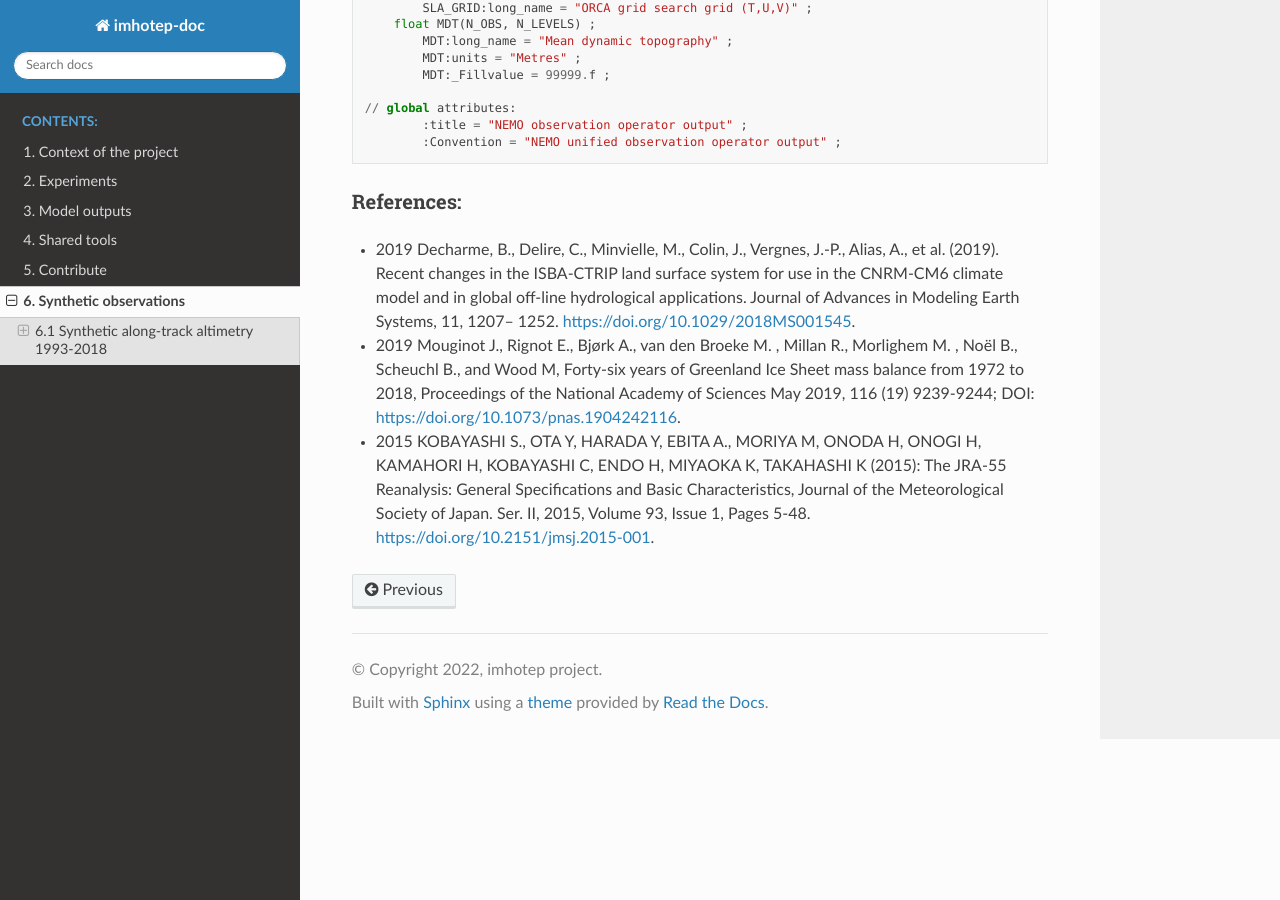
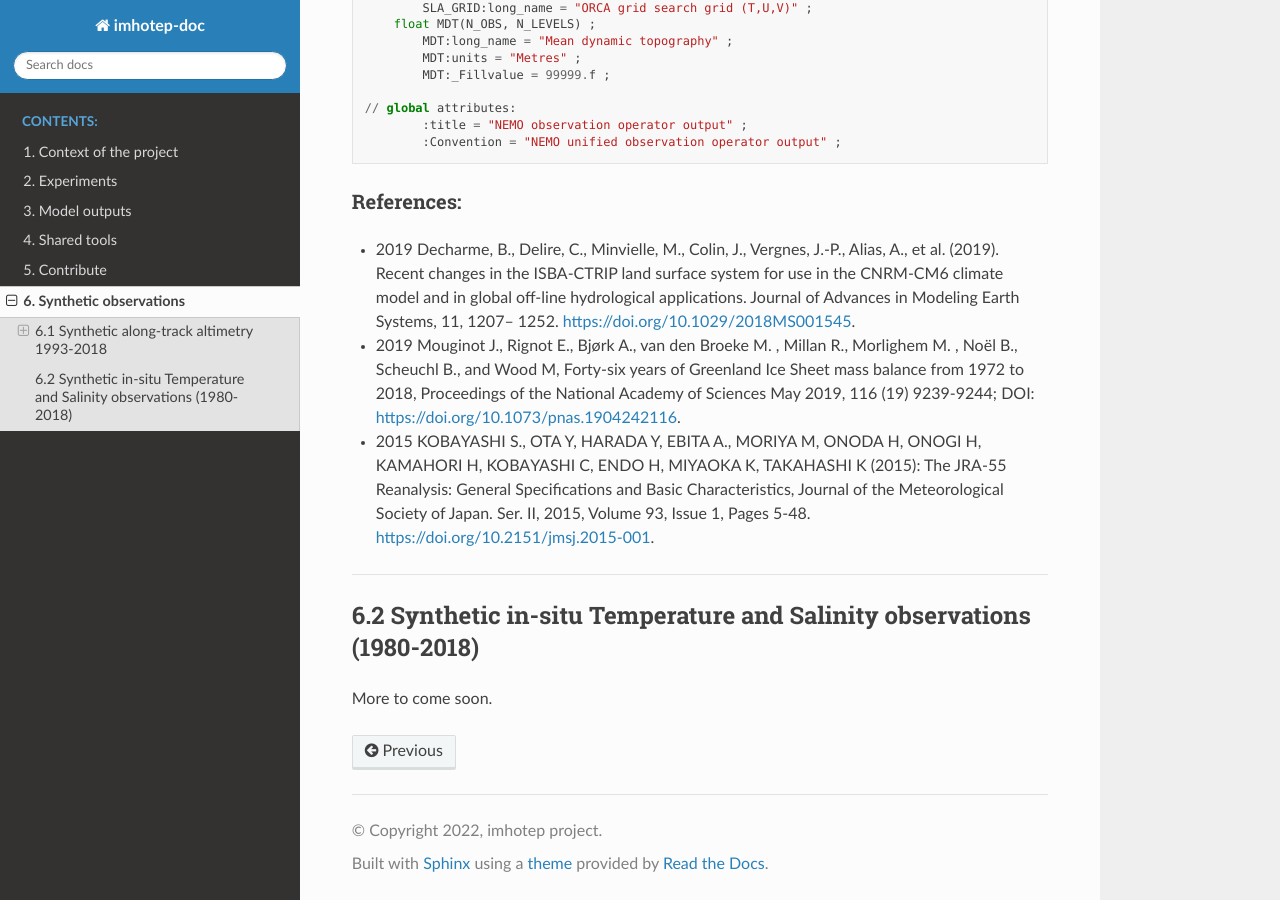
Before and after one commit to imhotep-project/doc-imhotep, a Sphinx documentation site: the page built from source/6-Synthetic-Obs.md, in a window 1280 px wide and 900 px high, scrolled down 3927 px. Built offline with Sphinx 7.4.7 and the Read the Docs theme 2.0.0, drawn with Linux system fonts in a browser that asks for light colours.

Commit message:
Update 6-Synthetic-Obs.md

```diff
--- a/source/6-Synthetic-Obs.md
+++ b/source/6-Synthetic-Obs.md
@@ -192,3 +192,9 @@ variables:
 * 2019 Mouginot J., Rignot E., Bjørk A., van den Broeke M. , Millan R., Morlighem M. , Noël B., Scheuchl B., and Wood M, Forty-six years of Greenland Ice Sheet mass balance from 1972 to 2018, Proceedings of the National Academy of Sciences May 2019, 116 (19) 9239-9244; DOI: [https://doi.org/10.1073/pnas.1904242116](https://doi.org/10.1073/pnas.1904242116 ).
 
 * 2015 KOBAYASHI S., OTA Y, HARADA Y, EBITA A., MORIYA M, ONODA H, ONOGI H, KAMAHORI H, KOBAYASHI C, ENDO H, MIYAOKA K, TAKAHASHI K (2015): The JRA-55 Reanalysis: General Specifications and Basic Characteristics, Journal of the Meteorological Society of Japan. Ser. II, 2015, Volume 93, Issue 1, Pages 5-48. [https://doi.org/10.2151/jmsj.2015-001](https://doi.org/10.2151/jmsj.2015-001).
+
+
+---
+## 6.2 Synthetic in-situ Temperature and Salinity observations (1980-2018)
+
+More to come soon.
```
